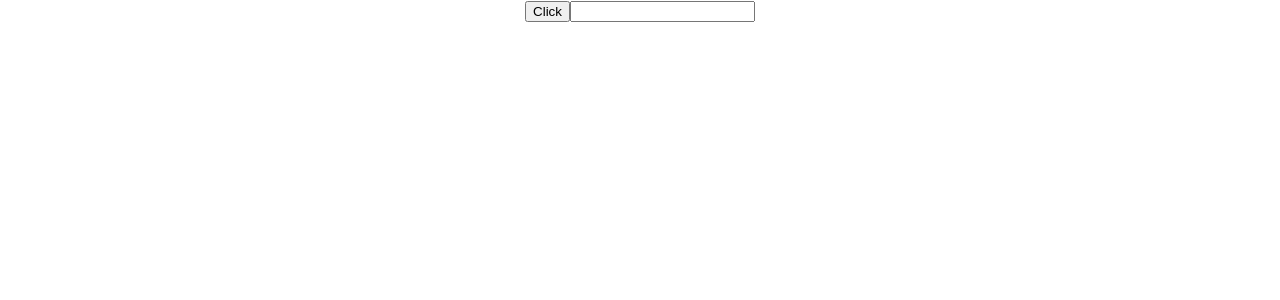
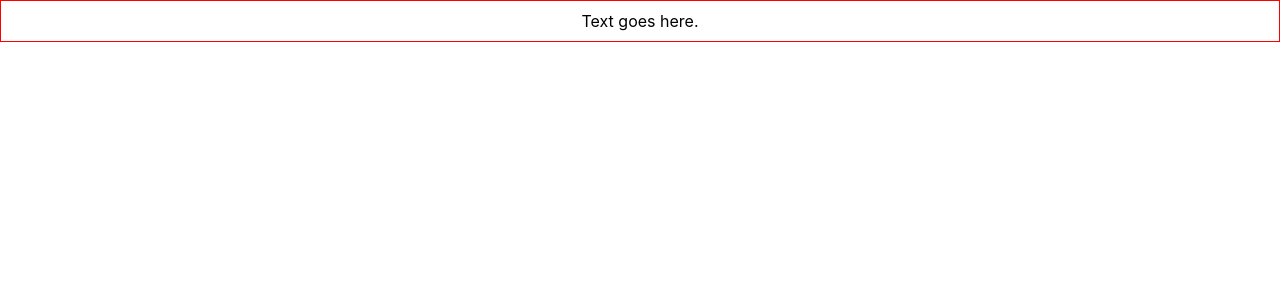
Before and after one commit to fahadshoukat/react-typescript, a React (Create React App) app: page / in a window 1280 px wide. Shown: the top 300 px of the page. Built offline with nearby package versions, Linux system fonts and the light colour scheme.

Commit message:
Style Props
style component though props

```diff
--- a/src/App.tsx
+++ b/src/App.tsx
@@ -1,15 +1,11 @@
 import './App.css';
-import Button from './components/Button';
-import Input from './components/Input';
+import Container from './components/Container';
 
 function App() {
 
   return (
     <div className="App">
-     <Button handleClick={(event, id) => {
-       console.log('button clicked', event, id)
-     }} />
-     <Input value='' handleChange={event => console.log(event)} />
+     <Container styles={{border: '1px solid red', padding: '10px'}} />
     </div>
   );
 }
--- /dev/null
+++ b/src/components/Container.tsx
@@ -0,0 +1,14 @@
+import React from 'react'
+type ContainerProps = {
+    styles: React.CSSProperties
+}
+
+const Container = (props: ContainerProps) => {
+  return (
+    <div style={props.styles}>
+        Text goes here.
+    </div>
+  )
+}
+
+export default Container
```
